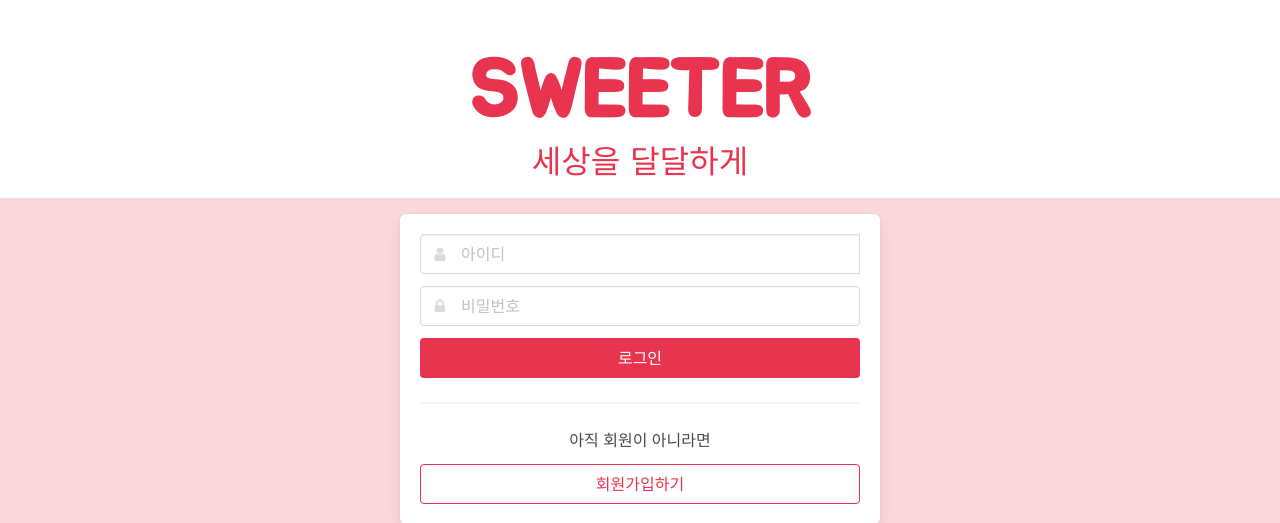
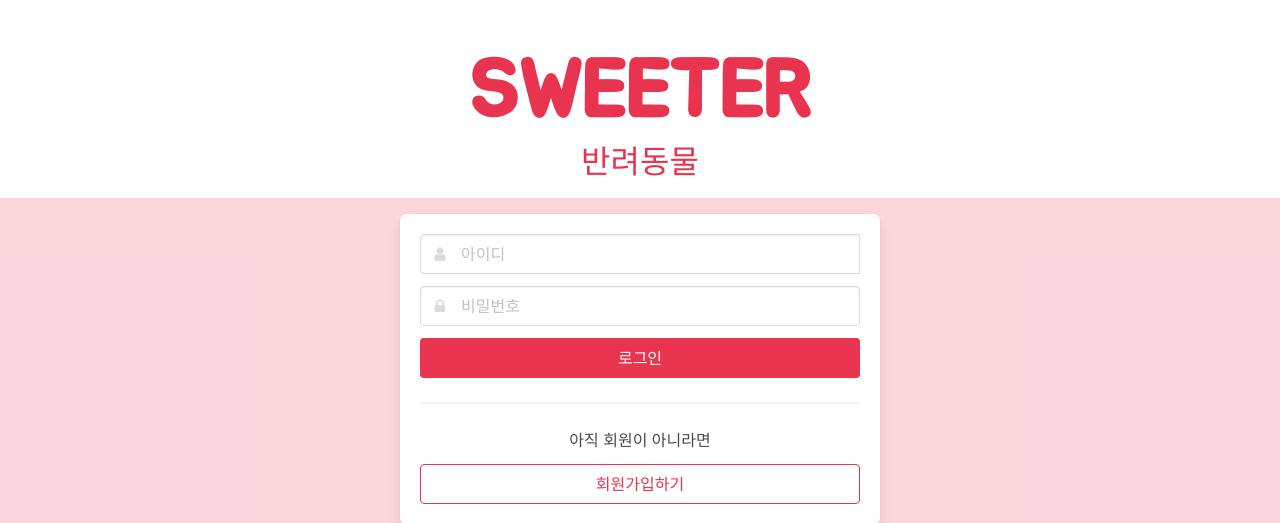
Before and after one commit to vuddus526/Bifrost, a Flask app: page /login in a window 1280 px wide. Shown: the top 523 px of the page. Run offline with Flask 2, Linux system fonts and the light colour scheme; some libraries are stand-ins or nearby versions; some web fonts are replaced.

Commit message:
세상을 달달하게 문구를 반려동물로 바꿨습니다

```diff
--- a/templates/login.html
+++ b/templates/login.html
@@ -221,7 +221,7 @@
         <section class="hero is-white">
             <div class="hero-body has-text-centered" style="padding-bottom:1rem;margin:auto;">
                 <h1 class="title is-sparta">SWEETER</h1>
-                <h3 class="subtitle is-sparta">세상을 달달하게</h3>
+                <h3 class="subtitle is-sparta">반려동물</h3>
             </div>
         </section>
         <section class="section">
```
